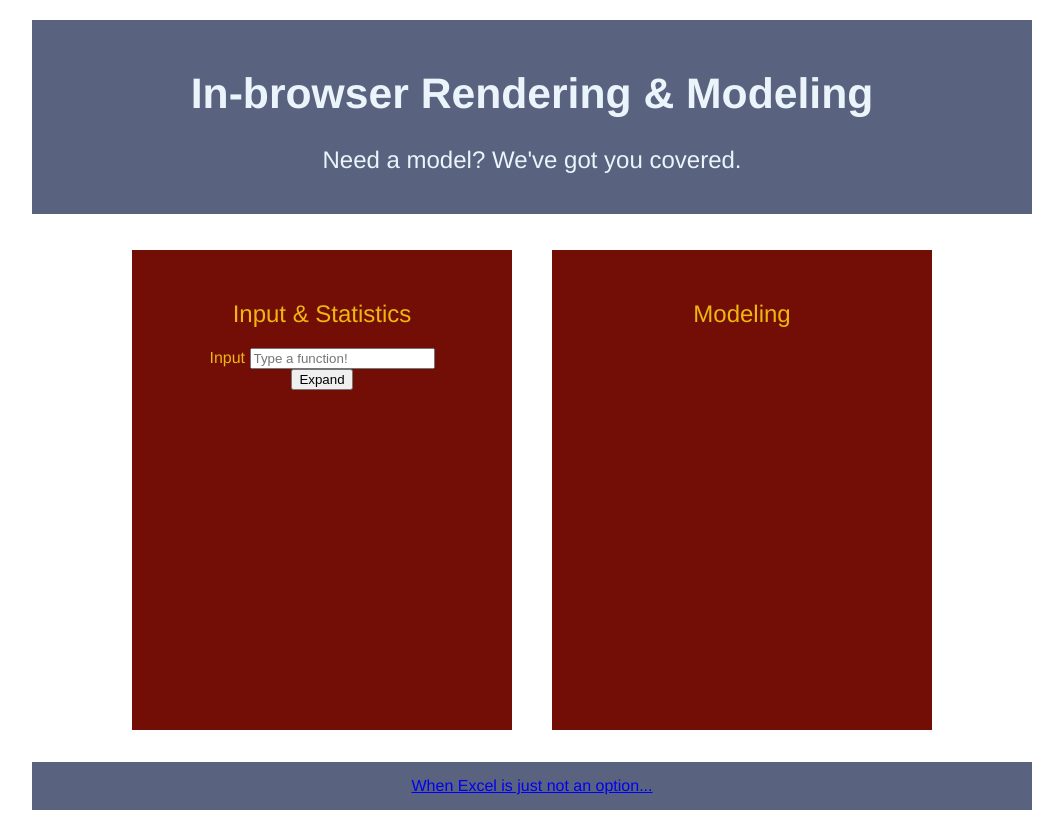
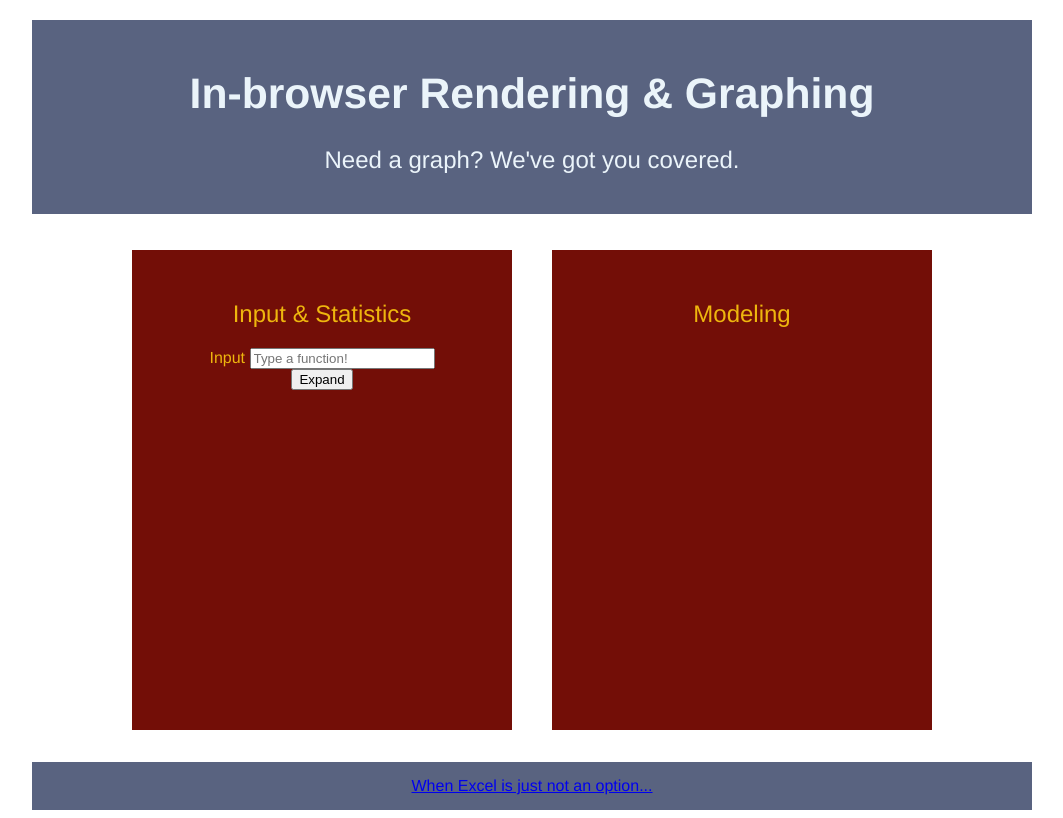
Before and after one commit to WillLandry/Blueprint14, a plain HTML site: page Alex/Intro Website/Intro To Web Development.html in a window 1280 px wide. Shown: the whole page, without its empty margins (108-1171 px from the left). Drawn offline with Linux system fonts and the light colour scheme.

Commit message:
IMPROVE CONGRUENCY

```diff
--- a/Alex/Intro Website/Intro To Web Development.html
+++ b/Alex/Intro Website/Intro To Web Development.html
@@ -8,8 +8,8 @@
 <body>
 <div class="wrapper">
 <div class="top">
-	<h1>In-browser Rendering & Modeling</h1>
-	<h2>Need a model?  We've got you covered.</h2>
+	<h1>In-browser Rendering & Graphing</h1>
+	<h2>Need a graph?  We've got you covered.</h2>
 </div>
 <br></br>
 <div class="about">
```
